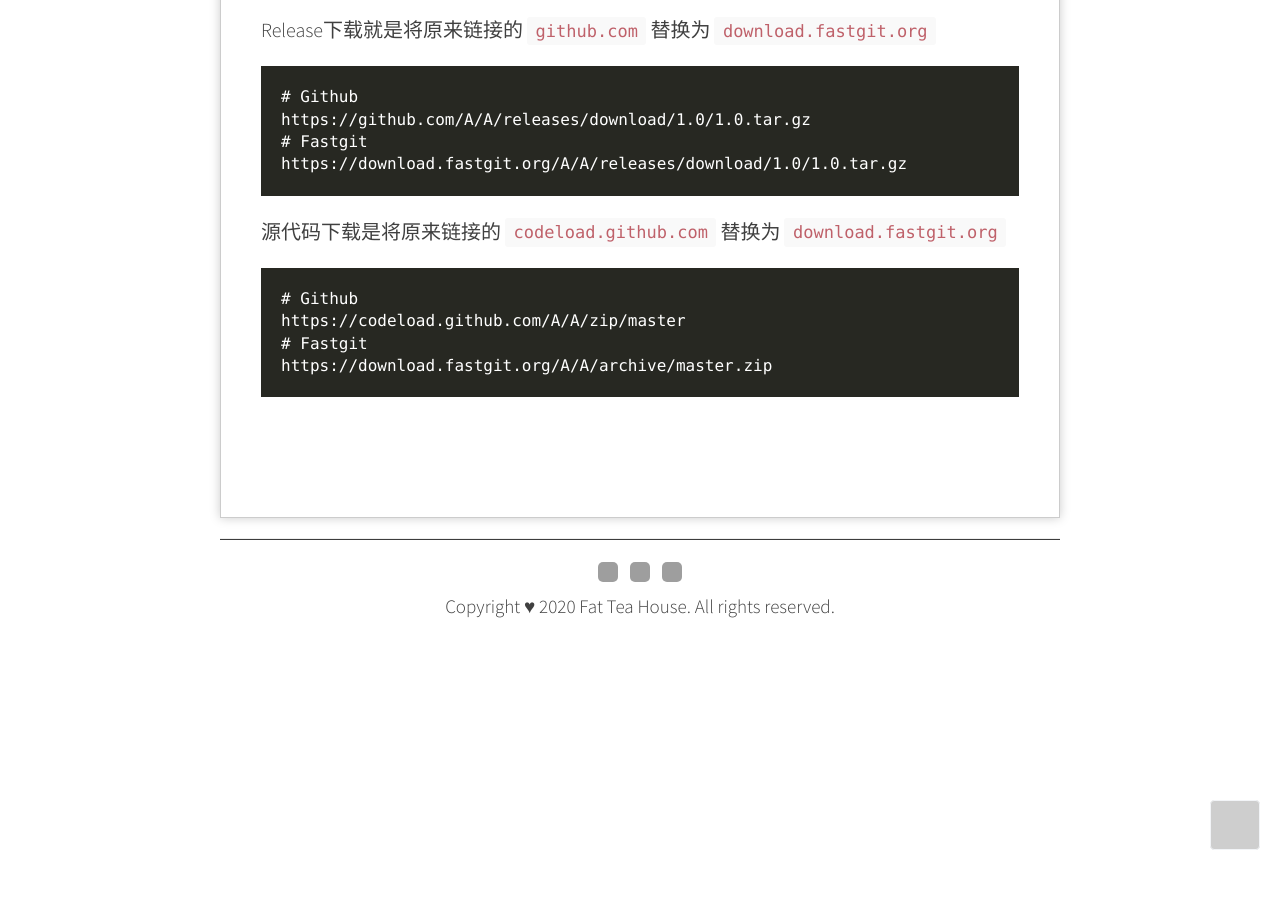
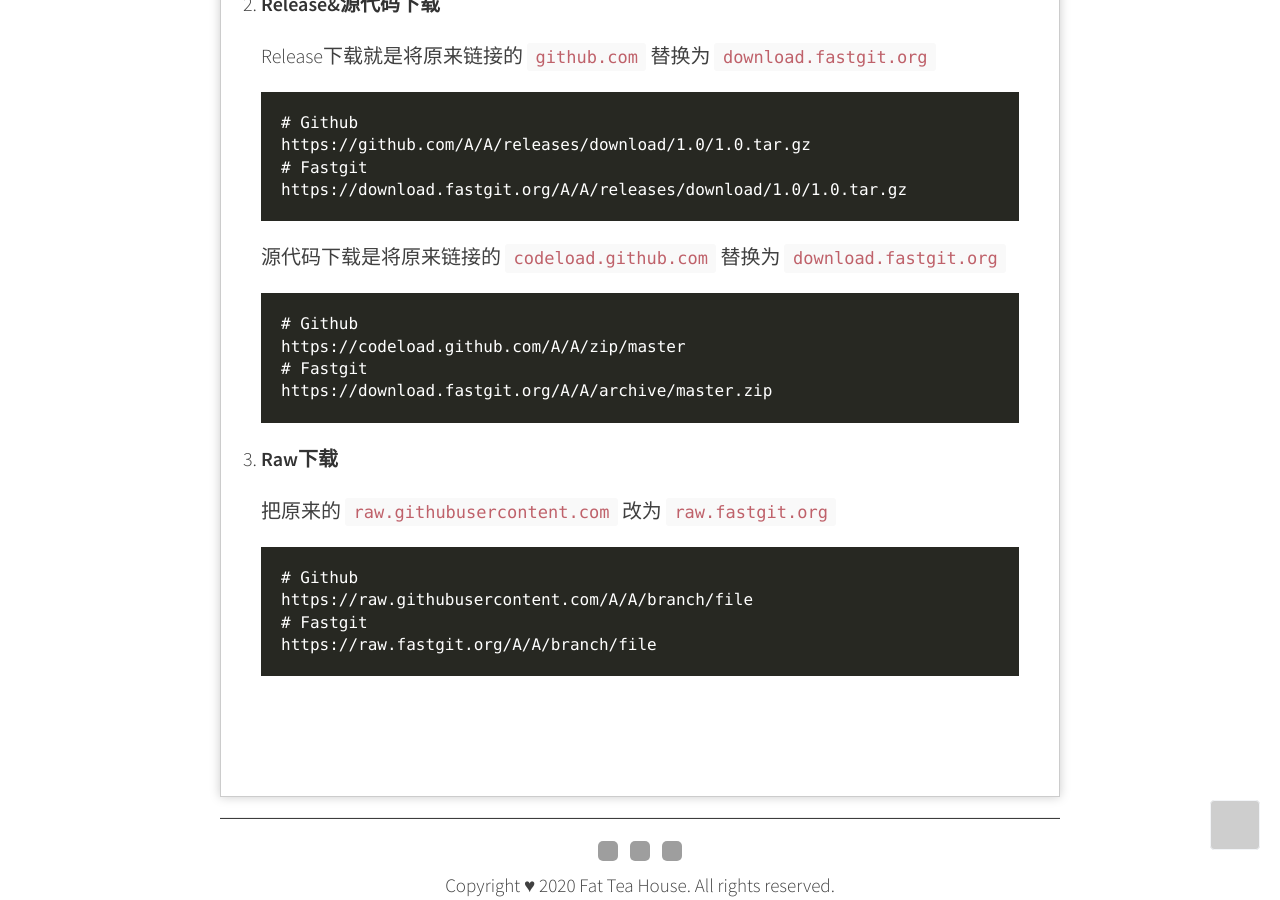
Before and after one commit to Melody-of-Oblivion/Melody-of-Oblivion.github.io, a Jekyll site: the page built from _posts/2020-10-30-fastgit-use.md, in a window 1280 px wide and 900 px high, scrolled down 690 px. Built offline with Jekyll 4.4.1, drawn with Linux system fonts in a browser that asks for light colours; grey boxes are pictures that could not be loaded.

Commit message:
Update posts

````diff
--- a/_posts/2020-10-30-fastgit-use.md
+++ b/_posts/2020-10-30-fastgit-use.md
@@ -38,3 +39,14 @@
    # Fastgit
    https://download.fastgit.org/A/A/archive/master.zip
    ```
+
+3. **Raw下载**
+
+   把原来的 `raw.githubusercontent.com` 改为 `raw.fastgit.org`
+
+   ```
+   # Github
+   https://raw.githubusercontent.com/A/A/branch/file
+   # Fastgit
+   https://raw.fastgit.org/A/A/branch/file
+   ```
````
Also changed, not shown: other parts of _posts/2020-10-30-fastgit-use.md (+1 -0 lines), _posts/2020-11-14-twitter-rss.md (+3 -0 lines).
